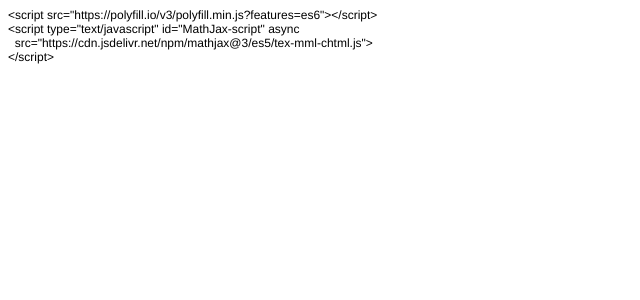
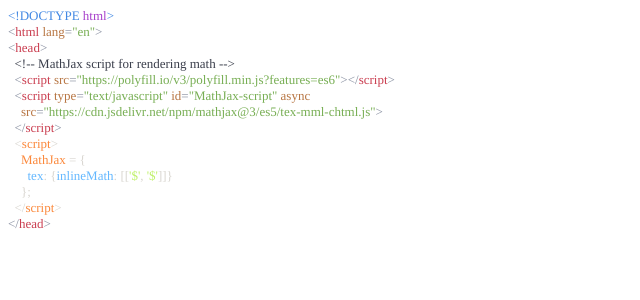
Before and after one commit to sockfeetresearch/blog, a Jekyll site: the page built from index.md, in a window 1280 px wide. Shown: the top 300 px of the page, without its empty margins (0-640 px from the left). Built offline with Jekyll 4.4.1, drawn with Linux system fonts in a browser that asks for light colours; our own code applies the rules of GitHub Pages for plain Markdown files.

Commit message:
updated html head

```diff
--- a/_layouts/default.html
+++ b/_layouts/default.html
@@ -7,13 +7,42 @@
   <meta name="Generator" content="Cocoa HTML Writer">
   <meta name="CocoaVersion" content="2575.5">
   <style type="text/css">
-    p.p1 {margin: 0.0px 0.0px 0.0px 0.0px; font: 12.0px Helvetica}
+    p.p1 {margin: 0.0px 0.0px 0.0px 0.0px; font: 13.0px Times; color: #4288e3; -webkit-text-stroke: #4288e3}
+    p.p2 {margin: 0.0px 0.0px 0.0px 0.0px; font: 13.0px Times; color: #8990a1; -webkit-text-stroke: #8990a1}
+    p.p3 {margin: 0.0px 0.0px 0.0px 0.0px; font: 13.0px Times; color: #ca3e50; -webkit-text-stroke: #ca3e50}
+    p.p4 {margin: 0.0px 0.0px 0.0px 0.0px; font: 13.0px Times; color: #3a3e4b; -webkit-text-stroke: #3a3e4b}
+    p.p5 {margin: 0.0px 0.0px 0.0px 0.0px; font: 13.0px Times; color: #77ae53; -webkit-text-stroke: #77ae53}
+    p.p6 {margin: 0.0px 0.0px 0.0px 0.0px; font: 13.0px Times; color: #fb883b; -webkit-text-stroke: #fb883b; background-color: #ffffff; background-color: rgba(255, 255, 255, 0)}
+    p.p7 {margin: 0.0px 0.0px 0.0px 0.0px; font: 13.0px Times; color: #d9d6d0; -webkit-text-stroke: #d9d6d0; background-color: #ffffff; background-color: rgba(255, 255, 255, 0)}
+    p.p8 {margin: 0.0px 0.0px 0.0px 0.0px; font: 13.0px Times; color: #fb883b; -webkit-text-stroke: #fb883b}
+    span.s1 {font-kerning: none}
+    span.s2 {font-kerning: none; color: #a740cb; -webkit-text-stroke: 0px #a740cb}
+    span.s3 {font-kerning: none; color: #ca3e50; -webkit-text-stroke: 0px #ca3e50}
+    span.s4 {font-kerning: none; color: #b77542; -webkit-text-stroke: 0px #b77542}
+    span.s5 {font-kerning: none; color: #77ae53; -webkit-text-stroke: 0px #77ae53}
+    span.s6 {font-kerning: none; color: #8990a1; -webkit-text-stroke: 0px #8990a1}
+    span.s7 {font-kerning: none; color: #d9d6d0; -webkit-text-stroke: 0px #d9d6d0}
+    span.s8 {font-kerning: none; color: #fb883b; -webkit-text-stroke: 0px #fb883b}
+    span.s9 {font-kerning: none; color: #64b8ff; -webkit-text-stroke: 0px #64b8ff}
+    span.s10 {font-kerning: none; color: #bff168; -webkit-text-stroke: 0px #bff168}
+    span.s11 {font-kerning: none; color: #d9d6d0; background-color: rgba(255, 255, 255, 0); -webkit-text-stroke: 0px #d9d6d0}
+    span.s12 {font-kerning: none; background-color: rgba(255, 255, 255, 0)}
   </style>
 </head>
 <body>
-<p class="p1">&lt;script src="https://polyfill.io/v3/polyfill.min.js?features=es6"&gt;&lt;/script&gt;</p>
-<p class="p1">&lt;script type="text/javascript" id="MathJax-script" async</p>
-<p class="p1"><span class="Apple-converted-space">  </span>src="https://cdn.jsdelivr.net/npm/mathjax@3/es5/tex-mml-chtml.js"&gt;</p>
-<p class="p1">&lt;/script&gt;</p>
+<p class="p1"><span class="s1">&lt;!DOCTYPE </span><span class="s2">html</span><span class="s1">&gt;</span></p>
+<p class="p2"><span class="s1">&lt;</span><span class="s3">html</span><span class="s1"> </span><span class="s4">lang</span><span class="s1">=</span><span class="s5">"en"</span><span class="s1">&gt;</span></p>
+<p class="p3"><span class="s6">&lt;</span><span class="s1">head</span><span class="s6">&gt;</span></p>
+<p class="p4"><span class="s6"><span class="Apple-converted-space">  </span></span><span class="s1">&lt;!-- MathJax script for rendering math --&gt;</span></p>
+<p class="p5"><span class="s6"><span class="Apple-converted-space">  </span>&lt;</span><span class="s3">script</span><span class="s6"> </span><span class="s4">src</span><span class="s6">=</span><span class="s1">"https://polyfill.io/v3/polyfill.min.js?features=es6"</span><span class="s6">&gt;&lt;/</span><span class="s3">script</span><span class="s6">&gt;</span></p>
+<p class="p5"><span class="s6"><span class="Apple-converted-space">  </span>&lt;</span><span class="s3">script</span><span class="s6"> </span><span class="s4">type</span><span class="s6">=</span><span class="s1">"text/javascript"</span><span class="s6"> </span><span class="s4">id</span><span class="s6">=</span><span class="s1">"MathJax-script"</span><span class="s6"> </span><span class="s4">async</span></p>
+<p class="p5"><span class="s6"><span class="Apple-converted-space">    </span></span><span class="s4">src</span><span class="s6">=</span><span class="s1">"https://cdn.jsdelivr.net/npm/mathjax@3/es5/tex-mml-chtml.js"</span><span class="s6">&gt;</span></p>
+<p class="p3"><span class="s6"><span class="Apple-converted-space">  </span>&lt;/</span><span class="s1">script</span><span class="s6">&gt;</span></p>
+<p class="p6"><span class="s7"><span class="Apple-converted-space">  </span>&lt;</span><span class="s1">script</span><span class="s7">&gt;</span></p>
+<p class="p7"><span class="s1"><span class="Apple-converted-space">    </span></span><span class="s8">MathJax</span><span class="s1"> = {</span></p>
+<p class="p7"><span class="s1"><span class="Apple-converted-space">      </span></span><span class="s9">tex</span><span class="s1">: {</span><span class="s9">inlineMath</span><span class="s1">: [[</span><span class="s10">'$'</span><span class="s1">, </span><span class="s10">'$'</span><span class="s1">]]}</span></p>
+<p class="p7"><span class="s1"><span class="Apple-converted-space">    </span>};</span></p>
+<p class="p8"><span class="s11"><span class="Apple-converted-space">  </span>&lt;/</span><span class="s12">script</span><span class="s11">&gt;</span></p>
+<p class="p3"><span class="s6">&lt;/</span><span class="s1">head</span><span class="s6">&gt;</span></p>
 </body>
 </html>
```
